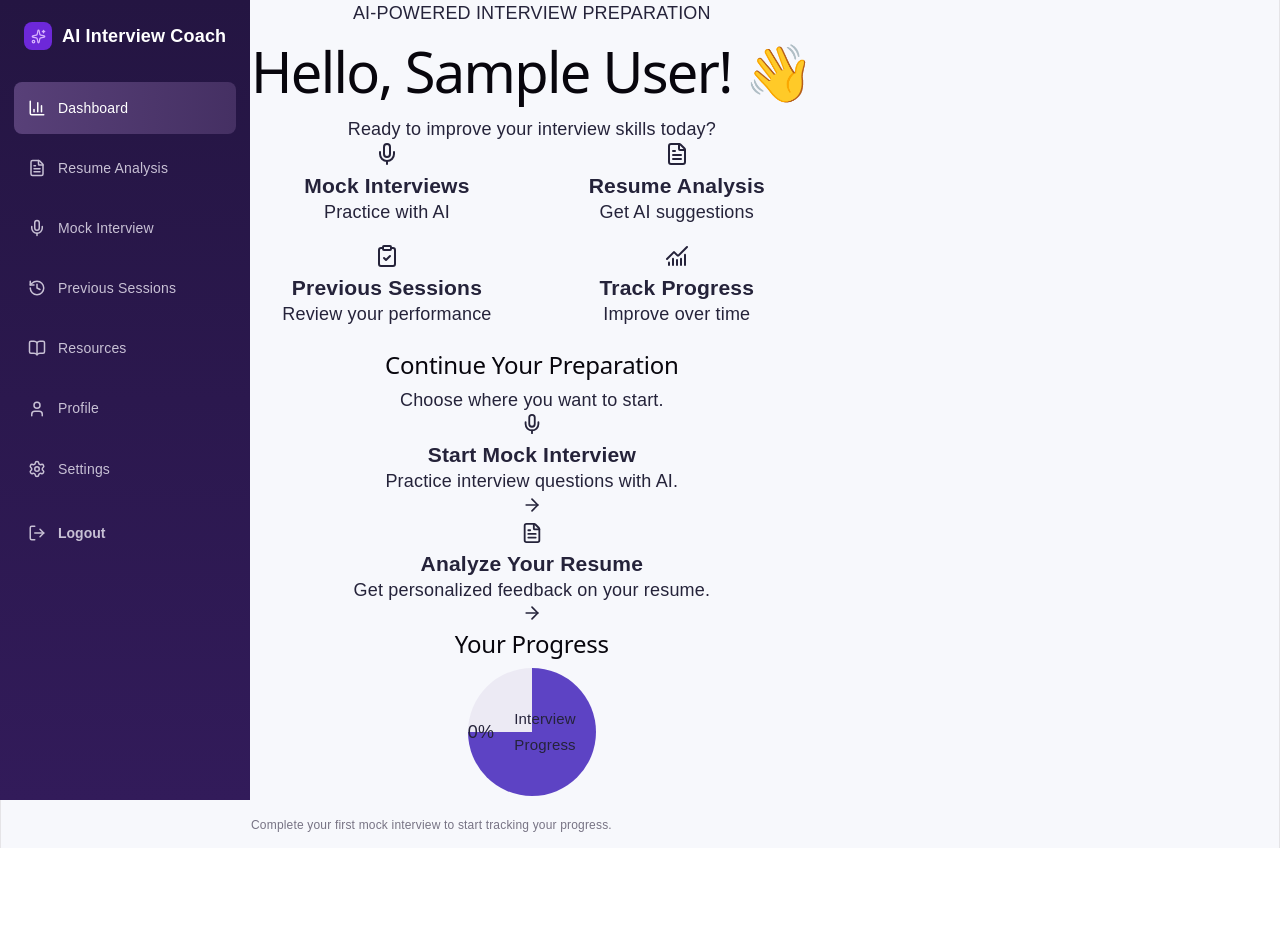
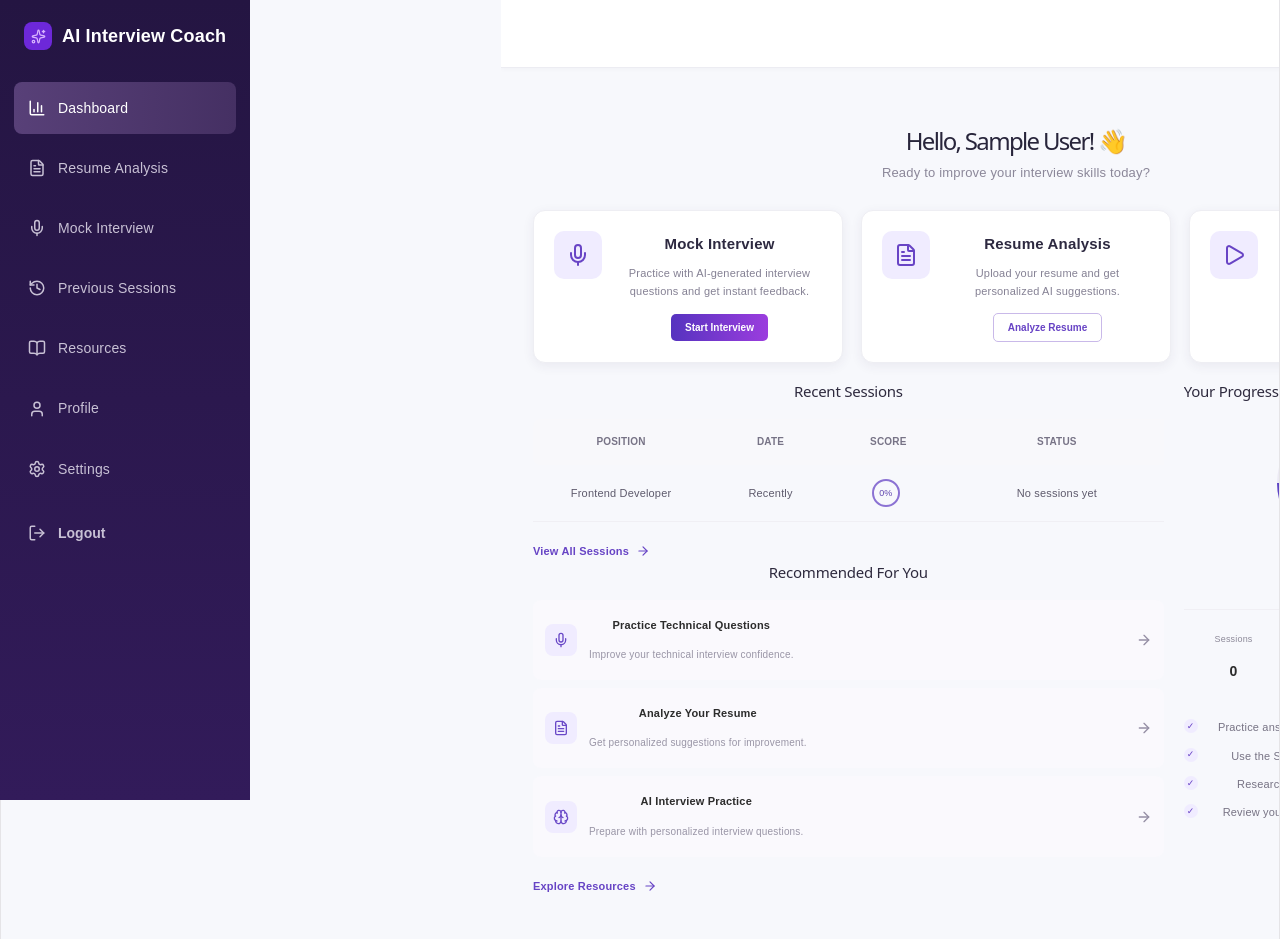
Before and after one commit to vidhi16khurana/AI-Interview-Coach, a React (Vite) app in the folder frontend/: page / in a window 1280 px wide. Before the commit the page ends 848 px from the top, so only its background shows below. Built offline with nearby package versions, Linux system fonts and the light colour scheme; no server answers; sample sign-in values are in the browser's storage.

Commit message:
changes done to dashboard.css

```diff
--- a/frontend/src/pages/Dashboard.css
+++ b/frontend/src/pages/Dashboard.css
@@ -14,6 +14,7 @@ body,
 }
 
 .dashboard {
+  width: 100%;
   min-height: 100vh;
   display: flex;
   background: #f7f8fc;
@@ -26,6 +27,7 @@ body,
 
 .sidebar {
   width: 250px;
+  min-width: 250px;
   min-height: 100vh;
   background: linear-gradient(180deg, #241542 0%, #321b5a 100%);
   color: white;
@@ -97,56 +99,33 @@ body,
   margin-top: 8px;
 }
 
-.upgrade-card {
-  margin-top: auto;
-  padding: 16px;
-  border-radius: 12px;
-  background: rgba(70, 44, 112, 0.75);
+/* ================= MAIN CONTENT ================= */
+
+.main-content {
+  position: relative;
+  min-height: 100vh;
+  width: calc(100vw - 250px);
+  margin-left: 250px !important;
+  padding: 0 !important;
+  flex: none !important;
+  background: #f7f8fc;
+  overflow-x: hidden;
 }
 
-.upgrade-title {
-  color: #f4cf54;
-  font-size: 13px;
-  font-weight: 700;
-  margin-bottom: 10px;
-}
-
-.upgrade-card p {
-  font-size: 11px;
-  color: #d1c9dd;
-  line-height: 1.6;
-  margin-bottom: 14px;
-}
-
-.upgrade-card button {
-  width: 100%;
-  border: none;
-  padding: 10px;
-  border-radius: 6px;
-  background: linear-gradient(90deg, #7139d8, #a638e8);
-  color: white;
-  cursor: pointer;
-  font-size: 12px;
-  font-weight: 600;
-}
-
-/* ================= MAIN ================= */
-
-.main-content {
-  width: calc(100% - 250px);
-  margin-left: 250px;
-  min-height: 100vh;
-  flex: 1;
-}
+/* ================= HEADER ================= */
 
 .top-header {
+  width: 100% !important;
   height: 68px;
-  width: 100%;
+  margin: 0 !important;
+  margin-left: 0 !important;
+  padding: 0 32px;
   background: white;
+
   display: flex;
   align-items: center;
   justify-content: space-between;
-  padding: 0 32px;
+
   border-bottom: 1px solid #ececf2;
   box-shadow: 0 1px 5px rgba(0, 0, 0, 0.03);
 }
@@ -197,10 +176,17 @@ body,
 /* ================= CONTENT ================= */
 
 .content {
-  width: 100%;
-  max-width: none;
-  padding: 28px 32px 40px;
+  width: 100% !important;
+  max-width: none !important;
+  min-height: calc(100vh - 68px);
+
+  margin: 0 !important;
+  margin-left: 0 !important;
+
+  padding: 28px 32px 40px !important;
 }
+
+/* ================= WELCOME ================= */
 
 .welcome-section {
   margin-bottom: 24px;
@@ -220,6 +206,7 @@ body,
 /* ================= TOP CARDS ================= */
 
 .top-cards {
+  width: 100%;
   display: grid;
   grid-template-columns: repeat(3, minmax(0, 1fr));
   gap: 18px;
@@ -227,8 +214,9 @@ body,
 }
 
 .action-card {
+  min-width: 0;
+  min-height: 145px;
   background: white;
-  min-height: 145px;
   border-radius: 12px;
   padding: 20px;
   display: flex;
@@ -286,6 +274,7 @@ body,
 /* ================= DASHBOARD GRID ================= */
 
 .dashboard-grid {
+  width: 100%;
   display: grid;
   grid-template-columns: minmax(0, 2fr) minmax(300px, 1fr);
   gap: 20px;
@@ -313,8 +302,6 @@ body,
 }
 
 /* ================= TABLE ================= */
-
-
 
 .table-header,
 .table-row {
@@ -512,7 +499,6 @@ body,
 
 /* ================= RESPONSIVE ================= */
 
-/* IMPORTANT: 1100 ki jagah 900 */
 @media (max-width: 900px) {
   .top-cards {
     grid-template-columns: 1fr;
@@ -527,13 +513,14 @@ body,
   }
 
   .content {
-    padding: 24px 20px;
+    padding: 24px 20px !important;
   }
 }
 
 @media (max-width: 700px) {
   .sidebar {
     width: 70px;
+    min-width: 70px;
     padding: 18px 10px;
   }
 
@@ -554,12 +541,13 @@ body,
   }
 
   .main-content {
-  width: calc(100% - 250px);
-  margin-left: 250px;
-  min-height: 100vh;
-  background: #f7f8fc;
-  overflow-x: hidden;
-}
+    width: calc(100vw - 70px);
+    margin-left: 70px !important;
+  }
+
+  .top-header {
+    margin-left: 0 !important;
+  }
 
   .profile div:nth-child(2),
   .profile > svg,
@@ -579,11 +567,10 @@ body,
   }
 
   .content {
-  width: 100%;
-  padding: 28px 32px;
-  max-width: none;
-  margin: 0 auto;
-}
+    width: 100% !important;
+    padding: 24px 14px !important;
+    margin: 0 !important;
+  }
 
   .action-card {
     flex-direction: column;
--- a/frontend/src/pages/Dashboard.jsx
+++ b/frontend/src/pages/Dashboard.jsx
@@ -3,11 +3,18 @@ import { onAuthStateChanged } from "firebase/auth";
 import { auth } from "../firebase";
 
 import {
+  Bell,
+  ChevronDown,
   Mic,
   FileText,
-  ClipboardCheck,
-  ChartNoAxesCombined,
+  Play,
   ArrowRight,
+  ClipboardList,
+  BookOpen,
+  TrendingUp,
+  Target,
+  MessageSquare,
+  Brain,
 } from "lucide-react";
 
 import "./Dashboard.css";
@@ -23,129 +30,248 @@ const Dashboard = () => {
     return () => unsubscribe();
   }, []);
 
+  // Firebase user details
   const userName =
     user?.displayName ||
     user?.email?.split("@")[0] ||
     "User";
 
+  const userEmail = user?.email || "";
+
+  const initials = userName
+    .split(" ")
+    .map((name) => name.charAt(0))
+    .join("")
+    .slice(0, 2)
+    .toUpperCase();
+
   return (
-    <div className="dashboard">
-      <div className="dashboard-content">
-        <div className="dashboard-welcome">
-          <div>
-            <p className="dashboard-tag">AI-POWERED INTERVIEW PREPARATION</p>
+    <div className="main-content">
+      {/* HEADER */}
+      <header className="top-header">
+        <div></div>
 
-            <h1>Hello, {userName}! 👋</h1>
+        <div className="header-right">
+          <Bell size={19} />
 
-            <p className="welcome-text">
-              Ready to improve your interview skills today?
-            </p>
+          <div className="profile">
+            {user?.photoURL ? (
+              <img
+                src={user.photoURL}
+                alt={userName}
+                className="avatar"
+              />
+            ) : (
+              <div className="avatar">{initials}</div>
+            )}
+
+            <div>
+              <strong>{userName}</strong>
+              <span>{userEmail}</span>
+            </div>
+
+            <ChevronDown size={16} />
           </div>
         </div>
+      </header>
 
-        <div className="stats-grid">
-          <div className="stat-card">
-            <div className="stat-icon">
+      {/* CONTENT */}
+      <main className="content">
+        {/* WELCOME */}
+        <section className="welcome-section">
+          <h1>Hello, {userName}! 👋</h1>
+
+          <p>
+            Ready to improve your interview skills today?
+          </p>
+        </section>
+
+        {/* TOP CARDS */}
+        <section className="top-cards">
+          <div className="action-card">
+            <div className="card-icon">
               <Mic size={24} />
             </div>
 
-            <div>
-              <h3>Mock Interviews</h3>
-              <p>Practice with AI</p>
+            <div className="card-info">
+              <h3>Mock Interview</h3>
+
+              <p>
+                Practice with AI-generated interview questions and get instant feedback.
+              </p>
+
+              <button>Start Interview</button>
             </div>
           </div>
 
-          <div className="stat-card">
-            <div className="stat-icon">
+          <div className="action-card">
+            <div className="card-icon">
               <FileText size={24} />
             </div>
 
-            <div>
+            <div className="card-info">
               <h3>Resume Analysis</h3>
-              <p>Get AI suggestions</p>
+
+              <p>
+                Upload your resume and get personalized AI suggestions.
+              </p>
+
+              <button className="outline-btn">
+                Analyze Resume
+              </button>
             </div>
           </div>
 
-          <div className="stat-card">
-            <div className="stat-icon">
-              <ClipboardCheck size={24} />
+          <div className="action-card">
+            <div className="card-icon">
+              <Play size={24} />
             </div>
 
-            <div>
-              <h3>Previous Sessions</h3>
-              <p>Review your performance</p>
+            <div className="card-info">
+              <h3>Continue Practice</h3>
+
+              <p>
+                Continue your previous interview preparation session.
+              </p>
+
+              <button className="outline-btn">
+                View Sessions
+              </button>
             </div>
           </div>
+        </section>
 
-          <div className="stat-card">
-            <div className="stat-icon">
-              <ChartNoAxesCombined size={24} />
-            </div>
+        {/* DASHBOARD GRID */}
+        <section className="dashboard-grid">
+          {/* LEFT */}
+          <div className="left-column">
+            {/* RECENT SESSIONS */}
+            <div className="panel sessions-panel">
+              <h2>Recent Sessions</h2>
 
-            <div>
-              <h3>Track Progress</h3>
-              <p>Improve over time</p>
-            </div>
-          </div>
-        </div>
+              <div className="sessions-table">
+                <div className="table-header">
+                  <span>POSITION</span>
+                  <span>DATE</span>
+                  <span>SCORE</span>
+                  <span>STATUS</span>
+                </div>
 
-        <div className="dashboard-main-grid">
-          <div className="dashboard-section">
-            <div className="section-header">
-              <div>
-                <h2>Continue Your Preparation</h2>
-                <p>Choose where you want to start.</p>
+                <div className="table-row">
+                  <span>Frontend Developer</span>
+                  <span>Recently</span>
+                  <span>
+                    <span className="score-circle">0%</span>
+                  </span>
+                  <span>No sessions yet</span>
+                </div>
+              </div>
+
+              <div className="view-all">
+                View All Sessions
+                <ArrowRight size={14} />
               </div>
             </div>
 
-            <div className="action-list">
-              <div className="action-item">
-                <div className="action-left">
-                  <div className="action-icon">
-                    <Mic size={22} />
-                  </div>
+            {/* RECOMMENDATIONS */}
+            <div className="panel recommendations-panel">
+              <h2>Recommended For You</h2>
 
-                  <div>
-                    <h3>Start Mock Interview</h3>
-                    <p>Practice interview questions with AI.</p>
-                  </div>
+              <div className="recommendation-item">
+                <div className="recommendation-icon">
+                  <Mic size={16} />
                 </div>
 
-                <ArrowRight size={20} />
+                <div>
+                  <h4>Practice Technical Questions</h4>
+                  <p>Improve your technical interview confidence.</p>
+                </div>
+
+                <ArrowRight size={16} />
               </div>
 
-              <div className="action-item">
-                <div className="action-left">
-                  <div className="action-icon">
-                    <FileText size={22} />
-                  </div>
-
-                  <div>
-                    <h3>Analyze Your Resume</h3>
-                    <p>Get personalized feedback on your resume.</p>
-                  </div>
+              <div className="recommendation-item">
+                <div className="recommendation-icon">
+                  <FileText size={16} />
                 </div>
 
-                <ArrowRight size={20} />
+                <div>
+                  <h4>Analyze Your Resume</h4>
+                  <p>Get personalized suggestions for improvement.</p>
+                </div>
+
+                <ArrowRight size={16} />
+              </div>
+
+              <div className="recommendation-item">
+                <div className="recommendation-icon">
+                  <Brain size={16} />
+                </div>
+
+                <div>
+                  <h4>AI Interview Practice</h4>
+                  <p>Prepare with personalized interview questions.</p>
+                </div>
+
+                <ArrowRight size={16} />
+              </div>
+
+              <div className="explore">
+                Explore Resources
+                <ArrowRight size={14} />
               </div>
             </div>
           </div>
 
-          <div className="dashboard-section progress-section">
-            <h2>Your Progress</h2>
+          {/* RIGHT */}
+          <div className="right-column">
+            {/* PROGRESS */}
+            <div className="panel progress-panel">
+              <h2>Your Progress</h2>
 
-            <div className="progress-circle">
-              <span>0%</span>
-              <small>Interview Progress</small>
+              <div className="progress-circle">
+                <div className="progress-inner">
+                  <strong>0%</strong>
+                </div>
+              </div>
+
+              <h3>Interview Readiness</h3>
+
+              <div className="progress-stats">
+                <div>
+                  <span>Sessions</span>
+                  <strong>0</strong>
+                </div>
+
+                <div>
+                  <span>Avg. Score</span>
+                  <strong>0%</strong>
+                </div>
+
+                <div className="improvement">
+                  <span>Improvement</span>
+                  <strong>+0%</strong>
+                </div>
+              </div>
             </div>
 
-            <p className="progress-text">
-              Complete your first mock interview to start tracking your
-              progress.
-            </p>
+            {/* TIPS */}
+            <div className="panel tips-panel">
+              <h2>Interview Tips</h2>
+
+              <ul>
+                <li>Practice answering questions clearly and confidently.</li>
+
+                <li>Use the STAR method for behavioral questions.</li>
+
+                <li>Research the company before your interview.</li>
+
+                <li>Review your feedback after every practice session.</li>
+              </ul>
+            </div>
           </div>
-        </div>
-      </div>
+        </section>
+      </main>
     </div>
   );
 };
```
